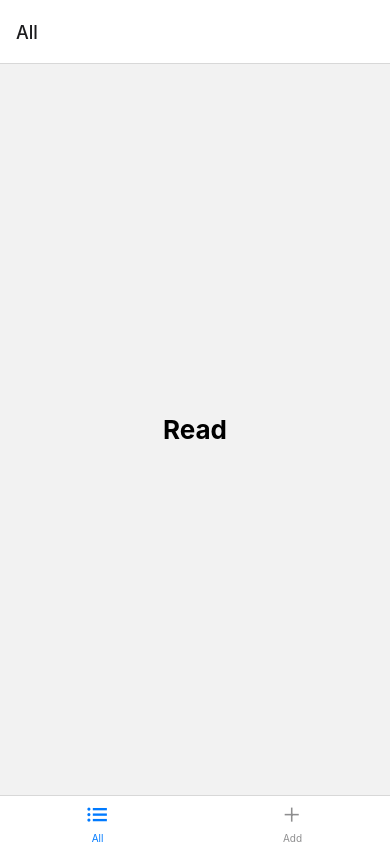
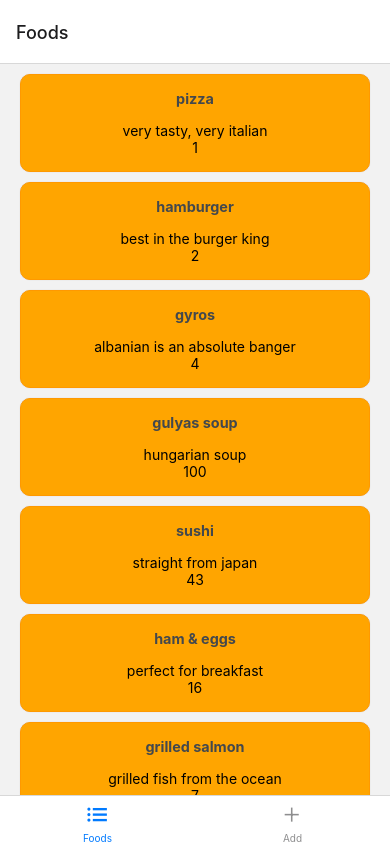
Before and after one commit to galambati/falatozz, a React Native app in the folder Falatozz/: screen / in a window 390 px wide. Built offline with nearby package versions, Linux system fonts and the light colour scheme.

Commit message:
implement list of items on the main page

```diff
--- a/Falatozz/navigation/Item.js
+++ b/Falatozz/navigation/Item.js
@@ -0,0 +1,73 @@
+import React from 'react';
+import {Text, View, StyleSheet} from 'react-native';
+import {Card} from 'react-native-elements';
+
+
+const foods = [
+    {
+        name: 'pizza',
+        description: 'very tasty, very italian',
+        count: 1
+    }, {
+        name: 'hamburger',
+        description: 'best in the burger king',
+        count: 2
+    }, {
+        name: 'gyros',
+        description: 'albanian is an absolute banger',
+        count: 4
+    }, {
+        name: 'gulyas soup',
+        description: 'hungarian soup',
+        count: 100
+    }, {
+        name: 'sushi',
+        description: 'straight from japan',
+        count: 43
+    }, {
+        name: 'ham & eggs',
+        description: 'perfect for breakfast',
+        count: 16
+    }, {
+        name: 'grilled salmon',
+        description: 'grilled fish from the ocean',
+        count: 7
+    }, {
+        name: 'french fries',
+        description: 'potato is always a good choice',
+        count: 8
+    }]
+
+
+const ItemList = () => {
+    return(
+        foods.map((f, i) => {
+            return (
+                <View key={i}>
+                    <Card containerStyle={{
+                        backgroundColor: 'orange',
+                        margin: 10,
+                        borderColor: '#ff9900',
+                        borderRadius: 10,
+                        elevation: 50,
+                        width: 350
+                    }}>
+                        <Card.Title>
+                            <Text>{f.name}</Text>
+                        </Card.Title>
+                        <Text style={styles.text}>{f.description}</Text>
+                        <Text style={styles.text}>{f.count}</Text>
+                    </Card>
+                </View>
+            );
+        })
+    )
+}
+
+const styles = StyleSheet.create({
+    text: {
+        textAlign: "center"
+    }
+})
+
+export default ItemList;
--- a/Falatozz/navigation/MainContainer.js
+++ b/Falatozz/navigation/MainContainer.js
@@ -7,7 +7,7 @@ import Ionicons from 'react-native-vector-icons/Ionicons';
 import Create from "./Create";
 import Read from "./Read";
 
-const readName = "All";
+const readName = "Foods";
 const createName = "Add";
 const Tab = createBottomTabNavigator();
 
--- a/Falatozz/navigation/Read.js
+++ b/Falatozz/navigation/Read.js
@@ -1,12 +1,13 @@
 import * as React from "react";
-import {View, Text} from "react-native";
+import {ScrollView, View} from "react-native";
+import ItemList from "./Item";
 
 export default function Read() {
     return(
-        <View style={{flex:1, alignItems: "center", justifyContent: "center"}}>
-            <Text
-            onPress={() => alert("Read screen")}
-            style={{fontSize: 26, fontWeight: "bold"}}>Read</Text>
-        </View>
+        <ScrollView>
+            <View style={{flex:1, alignItems: "center", justifyContent: "center"}}>
+                <ItemList/>
+            </View>
+        </ScrollView>
     );
 }
--- a/Falatozz/package.json
+++ b/Falatozz/package.json
@@ -17,6 +17,7 @@
     "react": "17.0.2",
     "react-dom": "17.0.2",
     "react-native": "0.68.2",
+    "react-native-elements": "^3.4.2",
     "react-native-vector-icons": "^9.2.0",
     "react-native-web": "0.17.7"
   },
```
Also changed, not shown: 1 other file (tests, documents, lock files or other folders).
